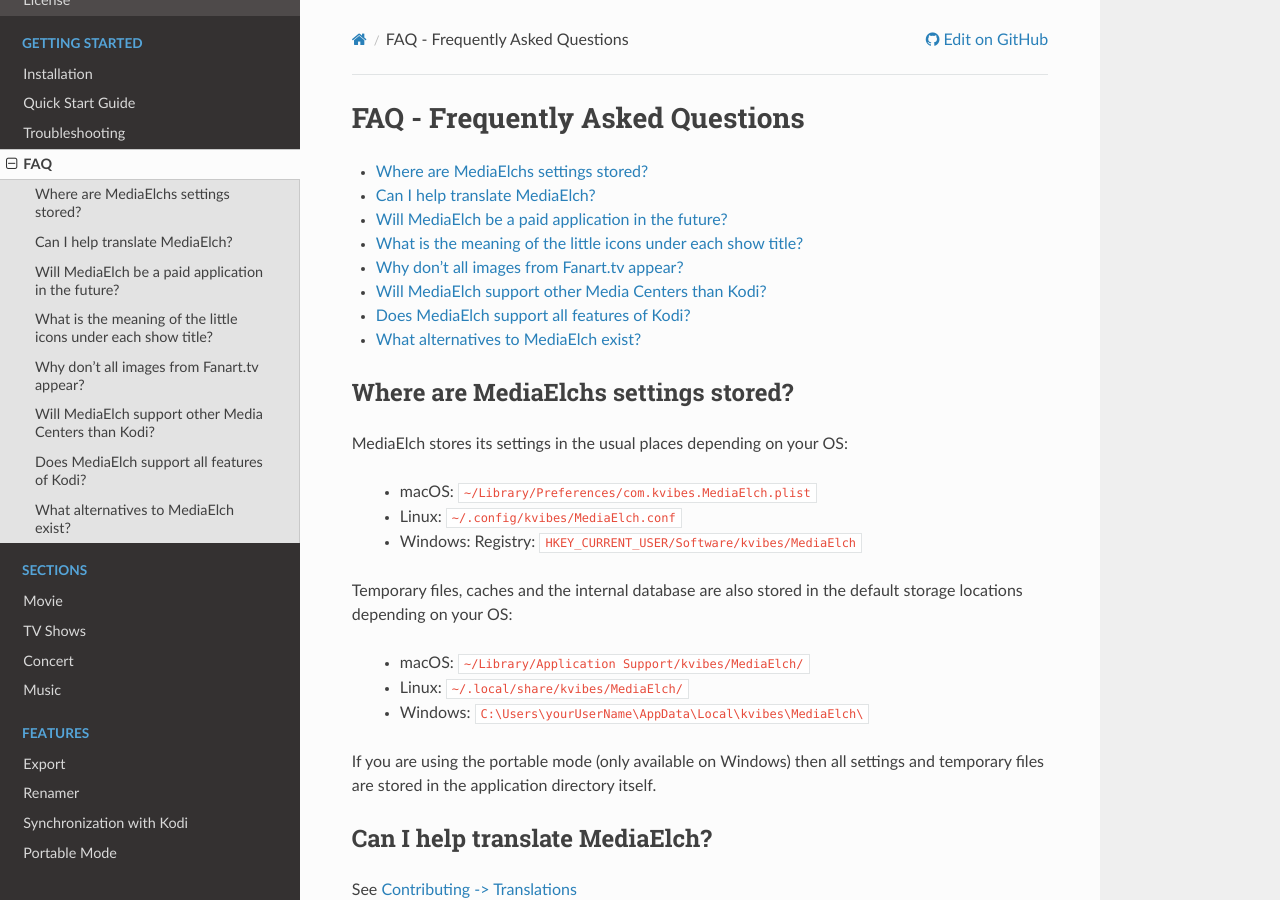
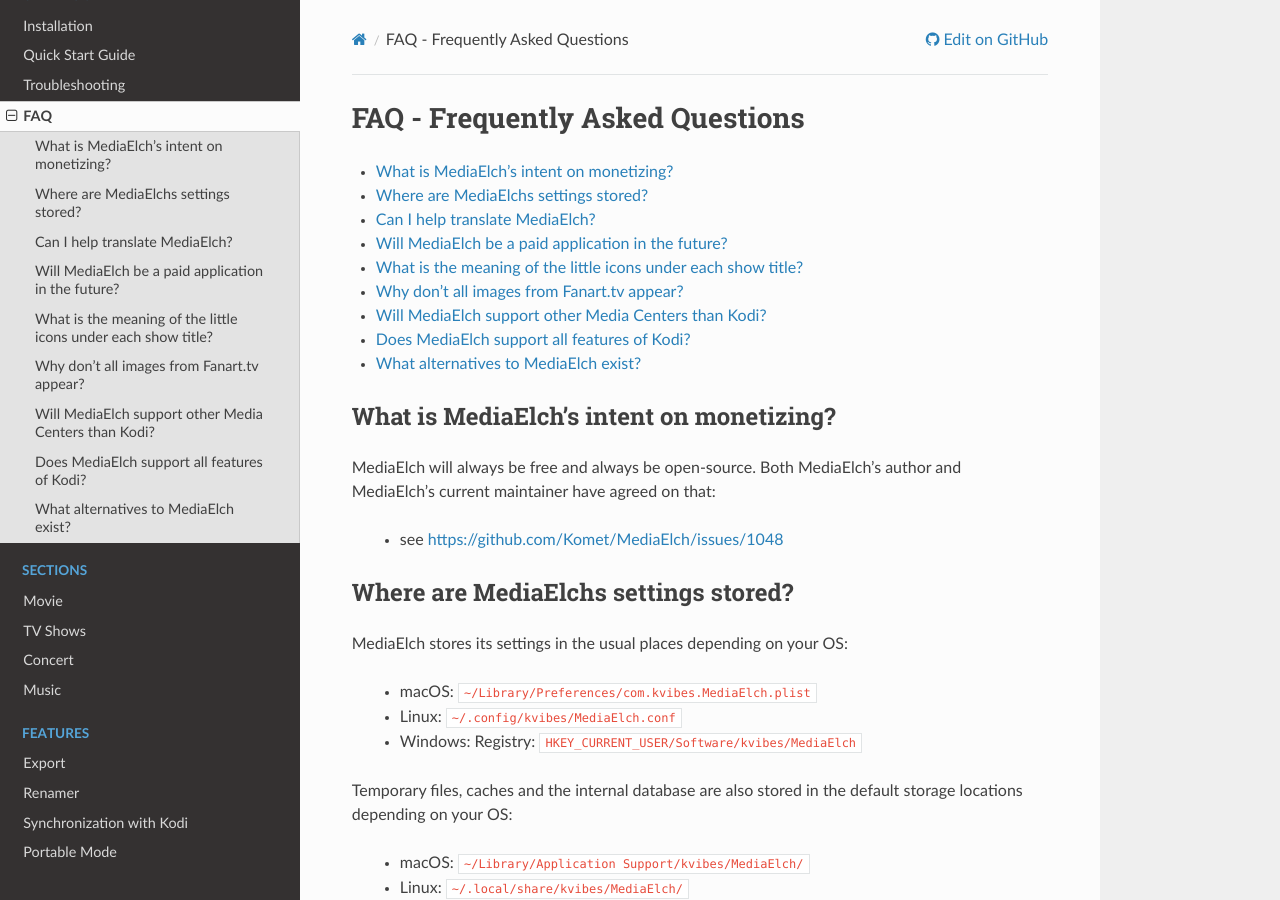
Before and after one commit to mediaelch/mediaelch-doc, a Sphinx documentation site: the page built from docs/source/faq.rst, in a window 1280 px wide and 900 px high. Built offline with Sphinx 7.4.7 and the Read the Docs theme 2.0.0, drawn with Linux system fonts in a browser that asks for light colours; pages that are not in the unit, such as notebooks, are missing from menus.

Commit message:
Add FAQ entry about open-source

```diff
--- a/docs/source/faq.rst
+++ b/docs/source/faq.rst
@@ -5,6 +5,15 @@
 .. contents::
    :local:
    :depth: 1
+
+What is MediaElch's intent on monetizing?
+=========================================
+
+MediaElch will always be free and always be open-source.
+Both MediaElch's author and MediaElch's current maintainer have agreed on that:
+
+ - see https://github.com/Komet/MediaElch/issues/1048
+
 
 Where are MediaElchs settings stored?
 =====================================
```
